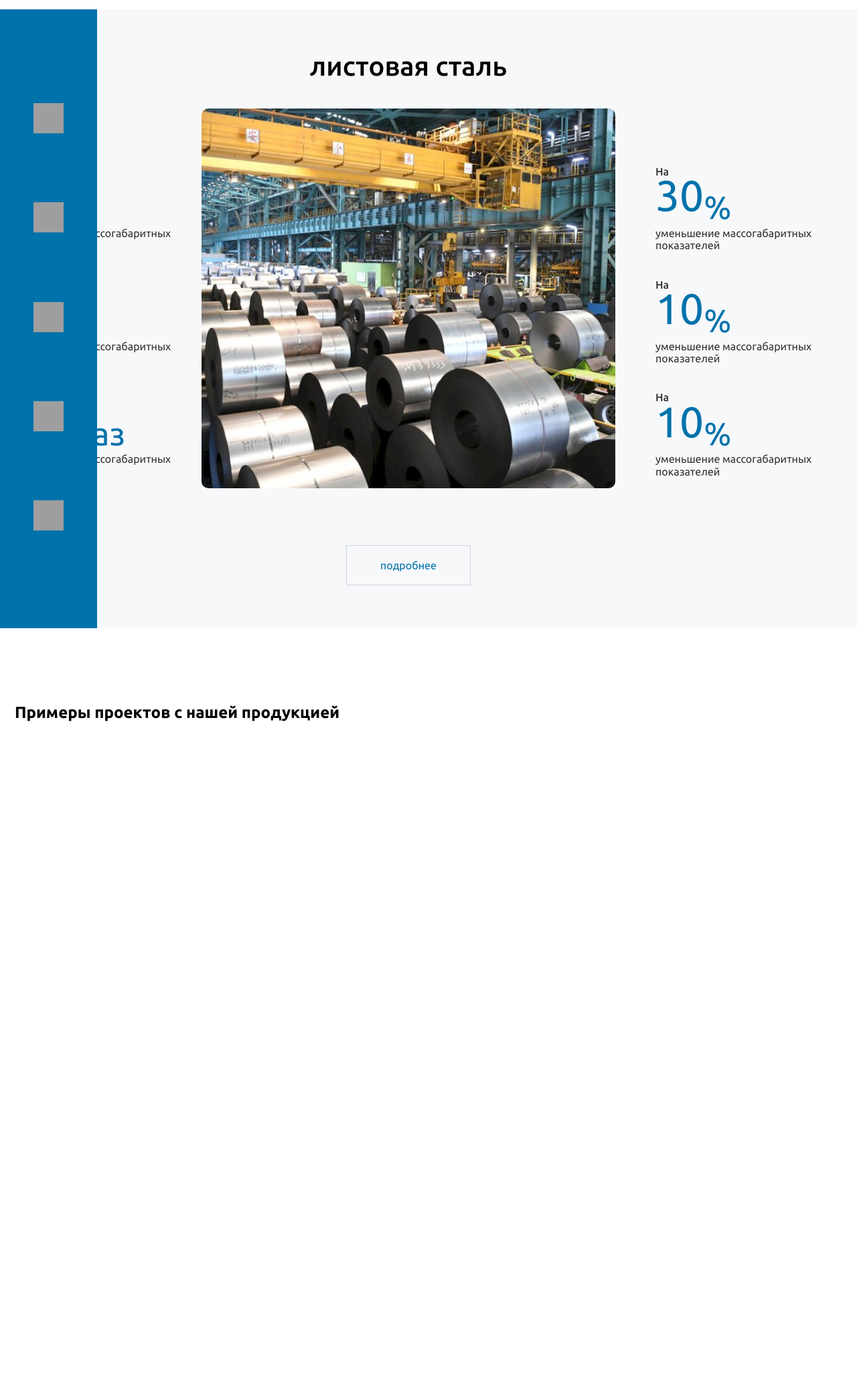
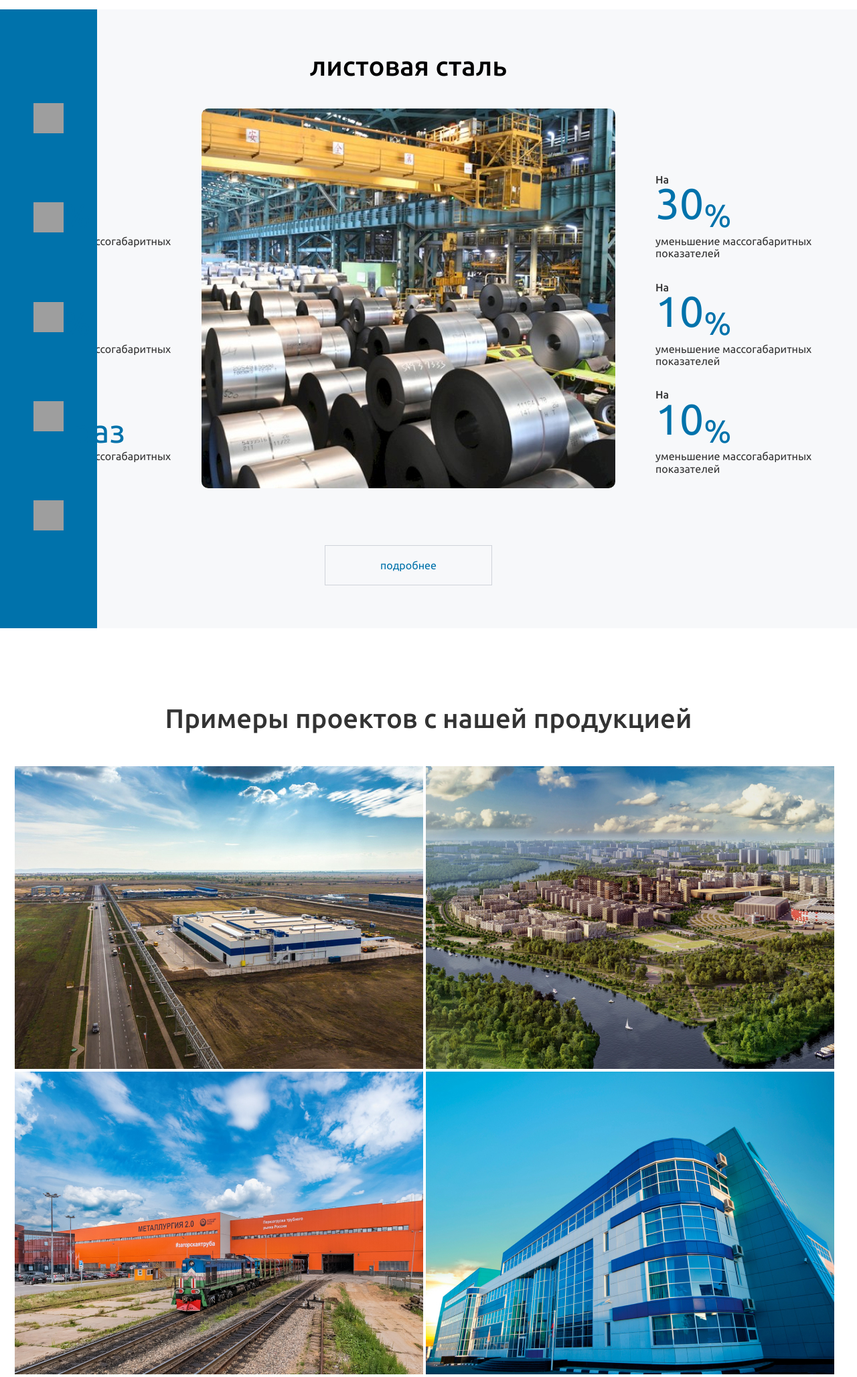
Before and after one commit to ilyuhin6/Metalprom, a PHP site: page / in a window 1280 px wide; the page is wider, and only the part inside the window is pictured. Shown: the part 1668-3724 px from the top of that part at 67% size. Before the commit the page ends 2745 px from the top of that part, so only its background shows below. Run offline with PHP 8.4, Linux system fonts and the light colour scheme; grey boxes are pictures that could not be loaded.

```diff
--- a/css/style.css
+++ b/css/style.css
@@ -309,7 +309,7 @@ body {
   font-size: 1rem;
   font-weight: 400;
   color: #333333;
-  margin-bottom: 2.5rem;
+  margin-bottom: 2rem;
 }
 
 .image-about-product {
@@ -321,7 +321,21 @@ body {
   margin-top: 5.3125rem;
   color: #0072ab;
   border: 1px solid #cfd3da;
-  padding: 1.25rem 3.125rem;
+  padding: 1.25rem 5.125rem;
+}
+
+/* START section-biznes */
+
+.tsection-biznes {
+  padding: 7em 0;
+}
+
+.title-section-biznes {
+  font-size: 2.5rem;
+  font-weight: 500;
+  color: #333333;
+  text-align: center;
+  margin-bottom: 3rem;
 }
 
 @media (max-width: 1250px) {
--- a/index.html
+++ b/index.html
@@ -211,11 +211,16 @@
         </div>
     </section>
 
-    <section class="section">
+    <section class="section section-biznes">
         <div class="container">
-            <h2 class="title-section">Примеры проектов
-                с нашей
-                продукцией</h2>
+            <h2 class="title-section-biznes">Примеры проектов с нашей продукцией</h2>
+            <div class="biznes-wrapper">
+                <img src="./img/blog/content-blog.jpg" alt="" width="610" height="452" class="biznes-blog-image">
+                <img src="./img/blog/content-blog1.jpg" alt="" width="610" height="452" class="biznes-blog-image">
+                <img src="./img/blog/content-blog2.jpg" alt="" width="610" height="452" class="biznes-blog-image">
+                <img src="./img/blog/content-blog3.jpg" alt="" width="610" height="452" class="biznes-blog-image">
+            </div>
+
         </div>
     </section>
 
```
Also changed, not shown: img/blog/content-blog.jpg (added), img/blog/content-blog1.jpg (added), img/blog/content-blog2.jpg (added), img/blog/content-blog3.jpg (added).
